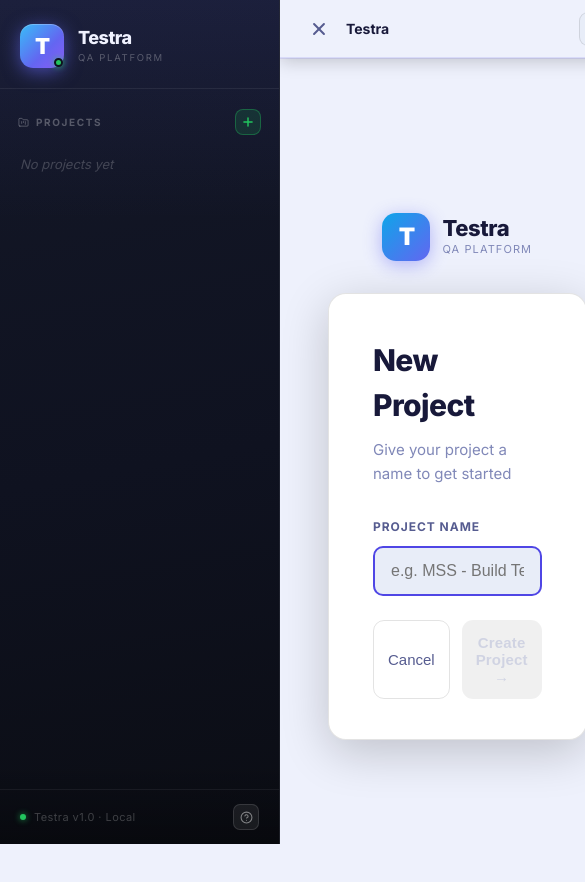
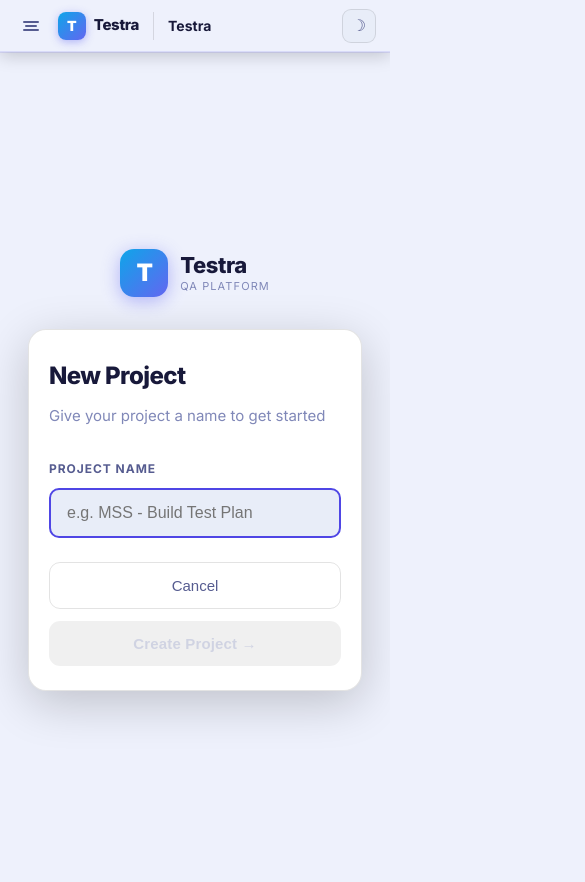
Before and after one commit to AbdullahTahir-GD/qa-tool, a Next.js app: page /new-project in a window 390 px wide. Shown: the top 882 px of the page, 585 px wide, since content can reach past the window. Built offline with nearby package versions, Linux system fonts and the light colour scheme.

Commit message:
fix: supabase schema and team flow latest 4

```diff
--- a/app/(dashboard)/layout.tsx
+++ b/app/(dashboard)/layout.tsx
@@ -12,10 +12,22 @@ export default function DashboardLayout({ children }: { children: React.ReactNod
 }
 
 function Shell({ children }: { children: React.ReactNode }) {
-  const { open } = useSidebar()
+  const { open, isMobile, toggle } = useSidebar()
 
   return (
     <div style={{ minHeight: '100vh', background: 'var(--bg-base)', display: 'flex' }}>
+
+      {/* ── Mobile backdrop ── */}
+      {isMobile && open && (
+        <div
+          onClick={toggle}
+          style={{
+            position: 'fixed', inset: 0,
+            background: 'rgba(0,0,0,0.55)',
+            zIndex: 39,
+          }}
+        />
+      )}
 
       {/* ── Sidebar ── */}
       <aside style={{
@@ -35,9 +47,10 @@ function Shell({ children }: { children: React.ReactNode }) {
 
       {/* ── Main ── */}
       <div style={{
-        marginLeft: open ? 'var(--sidebar-width)' : 0,
+        marginLeft: open && !isMobile ? 'var(--sidebar-width)' : 0,
         transition: 'margin-left 0.24s cubic-bezier(0.4,0,0.2,1)',
         flex: 1, display: 'flex', flexDirection: 'column', minHeight: '100vh',
+        minWidth: 0,
       }}>
 
         {/* Topnav */}
@@ -50,7 +63,6 @@ function Shell({ children }: { children: React.ReactNode }) {
           backdropFilter: 'blur(18px)',
           WebkitBackdropFilter: 'blur(18px)',
           position: 'sticky', top: 0, zIndex: 30,
-          /* Subtle bottom glow line on dark mode */
           boxShadow: '0 1px 0 var(--border), 0 4px 16px rgba(0,0,0,0.18)',
         }}>
           <TopnavContent />
@@ -59,7 +71,7 @@ function Shell({ children }: { children: React.ReactNode }) {
         {/* Page content */}
         <main style={{
           flex: 1,
-          padding: '24px 24px',
+          padding: '24px 16px',
           overflowY: 'auto',
           display: 'flex',
           flexDirection: 'column',
--- a/app/(dashboard)/new-project/page.tsx
+++ b/app/(dashboard)/new-project/page.tsx
@@ -1,5 +1,5 @@
 'use client'
-import { useEffect, useState } from 'react'
+import { useEffect, useState, useRef } from 'react'
 import { useRouter } from 'next/navigation'
 import { saveProject, savePlan } from '@/lib/store'
 
@@ -9,7 +9,9 @@ let _submitting = false
 export default function NewProjectPage() {
   const [name, setName] = useState('')
   const [creating, setCreating] = useState(false)
+  const [isSmall, setIsSmall] = useState(false)
   const router = useRouter()
+  const inputRef = useRef<HTMLInputElement>(null)
 
   // Reset lock each time the page mounts (so returning here works normally)
   useEffect(() => {
@@ -17,16 +19,36 @@ export default function NewProjectPage() {
     setCreating(false)
   }, [])
 
-  const canCreate = name.trim().length > 0
+  // Poll for autofill values that bypass React events (browser autofill ignores onChange/onInput)
+  useEffect(() => {
+    const interval = setInterval(() => {
+      if (inputRef.current && inputRef.current.value !== name) {
+        setName(inputRef.current.value)
+      }
+    }, 150)
+    return () => clearInterval(interval)
+  }, [name])
+
+  useEffect(() => {
+    const check = () => setIsSmall(window.innerWidth < 520)
+    check()
+    window.addEventListener('resize', check)
+    return () => window.removeEventListener('resize', check)
+  }, [])
+
+  const canCreate = name.trim().length > 0 || (inputRef.current?.value.trim().length ?? 0) > 0
 
   const handleCreate = () => {
-    if (!canCreate || _submitting) return
+    const actualName = inputRef.current?.value.trim() || name.trim()
+    if (!actualName || _submitting) return
     _submitting = true
     setCreating(true)
-    const p = saveProject(name.trim())
-    const plan = savePlan(p.id, name.trim() + ' - Test Plan')
+    const p = saveProject(actualName)
+    const plan = savePlan(p.id, actualName + ' - Test Plan')
     router.push(`/projects/${p.id}/plan/${plan.id}`)
   }
+
+
 
   const inputStyle: React.CSSProperties = {
     display: 'block', width: '100%', padding: '14px 16px',
@@ -43,7 +65,7 @@ export default function NewProjectPage() {
     <div style={{
       minHeight: 'calc(100vh - 56px)',
       display: 'flex', alignItems: 'center', justifyContent: 'center',
-      padding: '32px 24px',
+      padding: isSmall ? '16px 12px' : '32px 24px',
     }}>
       <div style={{ width: '100%', maxWidth: 560 }}>
 
@@ -63,25 +85,38 @@ export default function NewProjectPage() {
           </div>
         </div>
 
-        <div style={{ background: 'var(--bg-surface)', border: '1px solid var(--border-strong)', borderRadius: 18, padding: '44px 44px 40px', boxShadow: '0 12px 48px rgba(0,0,0,0.2)' }}>
-          <h2 style={{ fontSize: 30, fontWeight: 800, color: 'var(--text-primary)', margin: '0 0 10px', letterSpacing: '-0.6px' }}>New Project</h2>
+        <div style={{
+          background: 'var(--bg-surface)', border: '1px solid var(--border-strong)',
+          borderRadius: 18,
+          padding: isSmall ? '28px 20px 24px' : '44px 44px 40px',
+          boxShadow: '0 12px 48px rgba(0,0,0,0.2)',
+        }}>
+          <h2 style={{ fontSize: isSmall ? 24 : 30, fontWeight: 800, color: 'var(--text-primary)', margin: '0 0 10px', letterSpacing: '-0.6px' }}>New Project</h2>
           <p style={{ fontSize: 15, color: 'var(--text-muted)', margin: '0 0 32px', lineHeight: 1.6 }}>Give your project a name to get started</p>
 
           <label style={{ display: 'block', fontSize: 12, fontWeight: 700, color: 'var(--text-secondary)', marginBottom: 10, textTransform: 'uppercase', letterSpacing: '0.08em' }}>Project Name</label>
           <input
+            ref={inputRef}
             autoFocus
+            autoComplete="new-password"
             value={name}
             onChange={e => setName(e.target.value)}
+            onInput={e => setName((e.target as HTMLInputElement).value)}
             onKeyDown={e => { if (e.key === 'Enter') { e.preventDefault(); handleCreate() } }}
             placeholder="e.g. MSS - Build Test Plan"
             style={inputStyle}
           />
 
-          <div style={{ display: 'flex', gap: 12 }}>
+          <div style={{ display: 'flex', gap: 12, flexWrap: isSmall ? 'wrap' : 'nowrap' }}>
             <button
               type="button"
               onClick={() => { _submitting = false; router.back() }}
-              style={{ flex: 1, padding: '14px', background: 'transparent', color: 'var(--text-secondary)', border: '1px solid var(--border-strong)', borderRadius: 11, fontSize: 15, cursor: 'pointer', fontWeight: 500 }}>
+              style={{
+                flex: isSmall ? '1 1 100%' : 1,
+                padding: '14px', background: 'transparent', color: 'var(--text-secondary)',
+                border: '1px solid var(--border-strong)', borderRadius: 11, fontSize: 15,
+                cursor: 'pointer', fontWeight: 500,
+              }}>
               Cancel
             </button>
             <button
@@ -89,7 +124,8 @@ export default function NewProjectPage() {
               onClick={handleCreate}
               disabled={btnDisabled}
               style={{
-                flex: 2, padding: '14px', borderRadius: 11, fontSize: 15, fontWeight: 700,
+                flex: isSmall ? '1 1 100%' : 2,
+                padding: '14px', borderRadius: 11, fontSize: 15, fontWeight: 700,
                 letterSpacing: '0.01em', border: 'none', transition: 'all 0.15s',
                 background: btnDisabled
                   ? 'var(--border-strong)'
--- a/app/globals.css
+++ b/app/globals.css
@@ -203,3 +203,27 @@ html, body {
 /* Use opacity-only fill so no stacking-context side-effects survive the animation */
 .animate-fade-in  { animation: fade-in  0.22s ease both; }
 .animate-slide-in { animation: slide-in 0.22s ease both; }
+
+/* ══════════════════════════════════════════════════
+   RESPONSIVE — mobile overrides
+══════════════════════════════════════════════════ */
+@media (max-width: 767px) {
+  :root {
+    --sidebar-width: 280px;
+    --topnav-height: 52px;
+  }
+
+  /* Prevent horizontal scroll */
+  html, body { overflow-x: hidden; }
+
+  /* Tighter topnav padding on mobile */
+  header { padding: 0 14px !important; }
+
+  /* Truncate long breadcrumb text sooner */
+  header span[style*="maxWidth"] { max-width: 120px !important; }
+}
+
+@media (max-width: 479px) {
+  /* Extra compact topnav text */
+  header span[style*="maxWidth"] { max-width: 90px !important; }
+}
--- a/components/layout/sidebar.tsx
+++ b/components/layout/sidebar.tsx
@@ -4,6 +4,7 @@ import { createPortal } from 'react-dom'
 import { useRouter, usePathname } from 'next/navigation'
 import { getProjects, getPlans, deleteProject, type Project } from '@/lib/store'
 import { FolderKanban, Plus, HelpCircle, X } from 'lucide-react'
+import { useSidebar } from '@/components/providers/sidebar-context'
 
 export function SidebarContent() {
   const [projects, setProjects] = useState<Project[]>([])
@@ -11,6 +12,7 @@ export function SidebarContent() {
   const [showHelp, setShowHelp] = useState(false)
   const router   = useRouter()
   const pathname = usePathname()
+  const { isMobile, close } = useSidebar()
 
   const refresh = () => setProjects(getProjects())
   useEffect(() => { refresh() }, [pathname])
@@ -54,7 +56,7 @@ export function SidebarContent() {
       }} />
 
       {/* ── Logo ── */}
-      <div onClick={() => router.push('/projects')}
+      <div onClick={() => { router.push('/projects'); if (isMobile) close() }}
         style={{
           position: 'relative', zIndex: 1,
           padding: '24px 20px 20px',
@@ -138,10 +140,11 @@ export function SidebarContent() {
           return (
             <div
               key={p.id}
-              onClick={() => plans.length >= 1
-                ? router.push(`/projects/${p.id}/plan/${plans[0].id}`)
-                : router.push('/projects/' + p.id)
-              }
+              onClick={() => {
+                if (plans.length >= 1) router.push(`/projects/${p.id}/plan/${plans[0].id}`)
+                else router.push('/projects/' + p.id)
+                if (isMobile) close()
+              }}
               onContextMenu={e => { e.preventDefault(); const x=Math.min(e.clientX,window.innerWidth-180-8); const y=Math.min(e.clientY,window.innerHeight-80-8); setCtxMenu({ x, y, projectId: p.id }) }}
               style={{
                 position: 'relative',
--- a/components/providers/sidebar-context.tsx
+++ b/components/providers/sidebar-context.tsx
@@ -1,22 +1,54 @@
 'use client'
 import { createContext, useContext, useEffect, useState } from 'react'
 
-interface SidebarCtx { open: boolean; toggle: () => void }
-const SidebarContext = createContext<SidebarCtx>({ open: true, toggle: () => {} })
+interface SidebarCtx {
+  open: boolean
+  isMobile: boolean
+  toggle: () => void
+  close: () => void
+}
+const SidebarContext = createContext<SidebarCtx>({
+  open: true,
+  isMobile: false,
+  toggle: () => {},
+  close: () => {},
+})
 export const useSidebar = () => useContext(SidebarContext)
 
 export function SidebarProvider({ children }: { children: React.ReactNode }) {
   const [open, setOpen] = useState(true)
+  const [isMobile, setIsMobile] = useState(false)
 
   useEffect(() => {
-    const stored = localStorage.getItem('testra_sidebar')
-    if (stored === 'false') setOpen(false)
+    const mobile = window.innerWidth < 768
+    setIsMobile(mobile)
+    if (mobile) {
+      setOpen(false)
+    } else {
+      const stored = localStorage.getItem('testra_sidebar')
+      if (stored === 'false') setOpen(false)
+    }
+
+    const handleResize = () => {
+      const m = window.innerWidth < 768
+      setIsMobile(m)
+      if (m) setOpen(false)
+    }
+    window.addEventListener('resize', handleResize)
+    return () => window.removeEventListener('resize', handleResize)
   }, [])
 
   const toggle = () => setOpen(prev => {
-    localStorage.setItem('testra_sidebar', String(!prev))
-    return !prev
+    const next = !prev
+    if (!isMobile) localStorage.setItem('testra_sidebar', String(next))
+    return next
   })
 
-  return <SidebarContext.Provider value={{ open, toggle }}>{children}</SidebarContext.Provider>
+  const close = () => setOpen(false)
+
+  return (
+    <SidebarContext.Provider value={{ open, isMobile, toggle, close }}>
+      {children}
+    </SidebarContext.Provider>
+  )
 }
```
Also changed, not shown: app/(dashboard)/dashboard/page.tsx (+12 -2 lines), app/(dashboard)/projects/[id]/plan/[planId]/script/[scriptId]/page.tsx (+10 -4 lines), .claude/launch.json.
